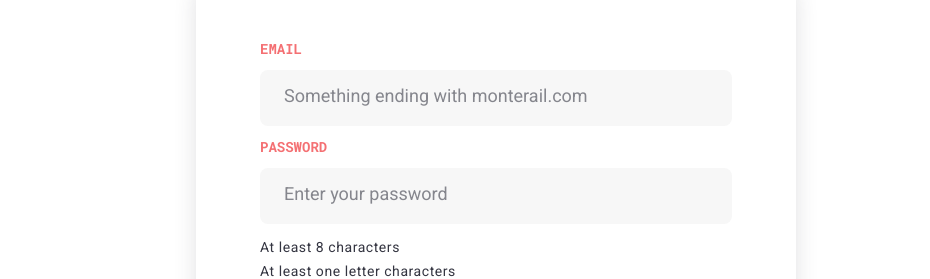
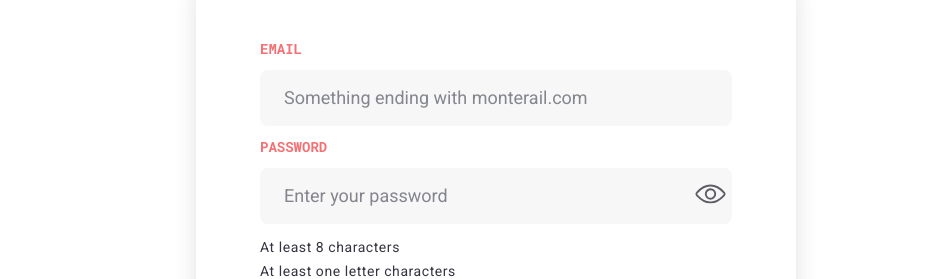
Before and after one commit to gosikxo/monte-cinema, a React (Create React App) app: page / in a window 1280 px wide. Shown: the part 453-732 px from the top of the page, without its empty margins (144-1074 px from the left). Built offline with nearby package versions, Linux system fonts and the light colour scheme; a web font is replaced by a local one.

Commit message:
Clear state after third page and add possibility to show password

```diff
--- a/src/App.js
+++ b/src/App.js
@@ -23,9 +23,11 @@ function App() {
     lastNameError,
     dateError,
     checkbox,
-    checkboxError
+    checkboxError,
+    clearState
   } = useRegistration();
- console.log({password,
+  console.log({
+    password,
     passwordError,
     email,
     emailError,
@@ -40,7 +42,8 @@ function App() {
     lastNameError,
     dateError,
     checkbox,
-  checkboxError})
+    checkboxError
+  })
 
   if (page === "first-page") {
     return (
@@ -107,7 +110,10 @@ function App() {
         </div>
         <p className='last-message'>We have sent you an email to <div className='bold'>{email}. </div><br></br>
           Make sure to click the link from the message to activate your account.</p>
-        <button className='nextStep homepage' onClick={() => setPage("first-page")}>Go to homepage</button>
+        <button className='nextStep homepage' onClick={() => {
+          setPage("first-page");
+          clearState();
+        }}>Go to homepage</button>
       </div>
     </div>
   );
--- a/src/Components/Password.js
+++ b/src/Components/Password.js
@@ -1,6 +1,6 @@
-import React from 'react'
+import React, { useState } from 'react'
 
-function getErrorState({errorCode, passwordError, shouldShowPasswordErrors}) {
+function getErrorState({ errorCode, passwordError, shouldShowPasswordErrors }) {
     if (!shouldShowPasswordErrors) {
         return "neutral";
     }
@@ -12,21 +12,29 @@ function getErrorState({errorCode, passwordError, shouldShowPasswordErrors}) {
     return "green";
 }
 
-export const Password = ({handleChange, password, passwordError, shouldShowPasswordErrors}) => {
+
+export const Password = ({ handleChange, password, passwordError, shouldShowPasswordErrors }) => {
+    const [showPassword, setShowPassword] = useState(false);
+    const toggleIsLoading = () => {
+        setShowPassword(current => !current);
+      };
     return (
         <div>
             <label className='label'>PASSWORD</label>
-            <input
-                id='password'
-                type="password"
+            <div className='relative'>
+                <input
+                    id="password"
+                    type={`${showPassword == false ? "text" : "password"}`}
                 name='password'
                 className='input password'
                 placeholder='Enter your password'
                 value={password}
                 onChange={handleChange} />
-            <p className={getErrorState({errorCode:"Too short", passwordError, shouldShowPasswordErrors} )}>At least 8 characters</p>
-            <p className={getErrorState({errorCode:"No letter", passwordError, shouldShowPasswordErrors})}>At least one letter characters</p>
-            <p className={getErrorState({errorCode:"No number", passwordError, shouldShowPasswordErrors})}>At least one digit</p>
+                <img src='/eye.svg' className='absolute' onClick={toggleIsLoading} />
+            </div>
+            <p className={getErrorState({ errorCode: "Too short", passwordError, shouldShowPasswordErrors })}>At least 8 characters</p>
+            <p className={getErrorState({ errorCode: "No letter", passwordError, shouldShowPasswordErrors })}>At least one letter characters</p>
+            <p className={getErrorState({ errorCode: "No number", passwordError, shouldShowPasswordErrors })}>At least one digit</p>
         </div>
     )
 }
--- a/src/index.css
+++ b/src/index.css
@@ -147,7 +147,7 @@ table {
 body,
 .App {
   margin: 0;
-  font-family: -apple-system, BlinkMacSystemFont, 'Segoe UI', 'Roboto', 'Oxygen',
+  font-family: 'Roboto', -apple-system, BlinkMacSystemFont, 'Segoe UI', 'Oxygen',
     'Ubuntu', 'Cantarell', 'Fira Sans', 'Droid Sans', 'Helvetica Neue',
     sans-serif;
   -webkit-font-smoothing: antialiased;
@@ -321,6 +321,10 @@ p {
   gap: 10px;
   border-width: 0;
 
+  font-family: 'Roboto';
+  font-weight: 400;
+  font-size: 18px;
+
   width: 100%;
   height: 56px;
 
@@ -359,6 +363,18 @@ p {
 
 
   color: #85868D;
+}
+
+.relative {
+  position: relative;
+}
+
+.absolute {
+  position: absolute;
+  width: 43px;
+  height: 40px;
+  top: 6px;
+  right: 0px;
 }
 
 
@@ -422,6 +438,9 @@ p {
   background: #EC1115;
   border-radius: 64px;
   cursor: pointer;
+
+  /* to not change height when active */
+  border: 5px solid transparent;
 }
 
 .nextStep:hover {
--- a/src/useRegistration.js
+++ b/src/useRegistration.js
@@ -90,6 +90,7 @@ const useRegistration = () => {
         setLastNameError("");
         setNameError("")
         setCheckboxError("")
+        setShouldShowPasswordErrors("")
     }
 
     const validateEmail = () => {
@@ -171,9 +172,20 @@ const useRegistration = () => {
         return isValid;
     }
 
+    const clearState = () => {
+        clearErrors();
+        setDate("");
+        setName("");
+        setLastName("");
+        setCheckbox(false);
+        setEmail("");
+        setPassword("")
+
+    }
+
     return {
         handleChange, email, emailError, password, passwordError, shouldShowPasswordErrors, validateFirstStep,
-        date, name, lastName, validateSecondStep, nameError, lastNameError, dateError, checkbox, checkboxError
+        date, name, lastName, validateSecondStep, nameError, lastNameError, dateError, checkbox, checkboxError, clearState
     };
 }
 
```
Lines whose indentation alone changed are shown as unchanged.
